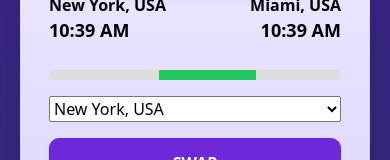
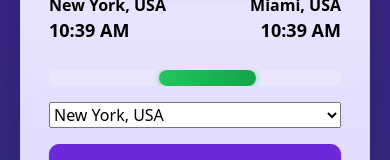
Before and after one commit to techtalk1282/Best-Meeting-Time, a Next.js app: page / in a window 390 px wide. Shown: the part 484-644 px from the top of the page. Built offline with nearby package versions, Linux system fonts and the light colour scheme.

Commit message:
style: improve mobile timeline visibility (thicker + high contrast)

```diff
--- a/app/ui/ToolPreviewMobile.tsx
+++ b/app/ui/ToolPreviewMobile.tsx
@@ -66,8 +66,9 @@ export default function ToolPreviewMobile(props: any) {
         <div
           style={{
             position: "relative",
-            height: "10px",
-            background: "#ddd",
+            height: "16px",
+background: "rgba(255,255,255,0.2)",
+borderRadius: "999px",
             borderRadius: "5px",
             overflow: "hidden",
           }}
@@ -78,7 +79,9 @@ export default function ToolPreviewMobile(props: any) {
               left: `${startPercent}%`,
               width: `${widthPercent}%`,
               height: "100%",
-              background: "#22c55e",
+              background: "linear-gradient(90deg, #22c55e, #16a34a)",
+borderRadius: "999px",
+boxShadow: "0 0 6px rgba(34,197,94,0.6)",
             }}
           />
         </div>
```
